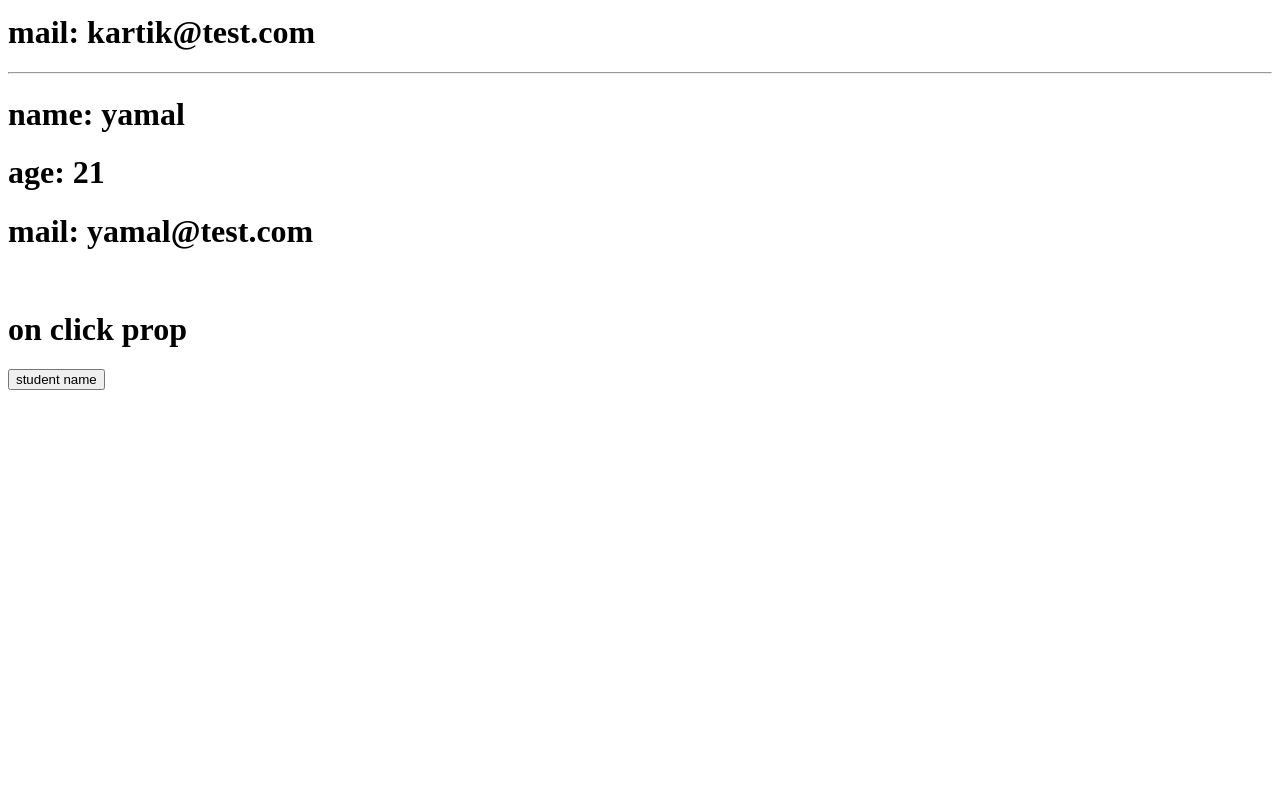
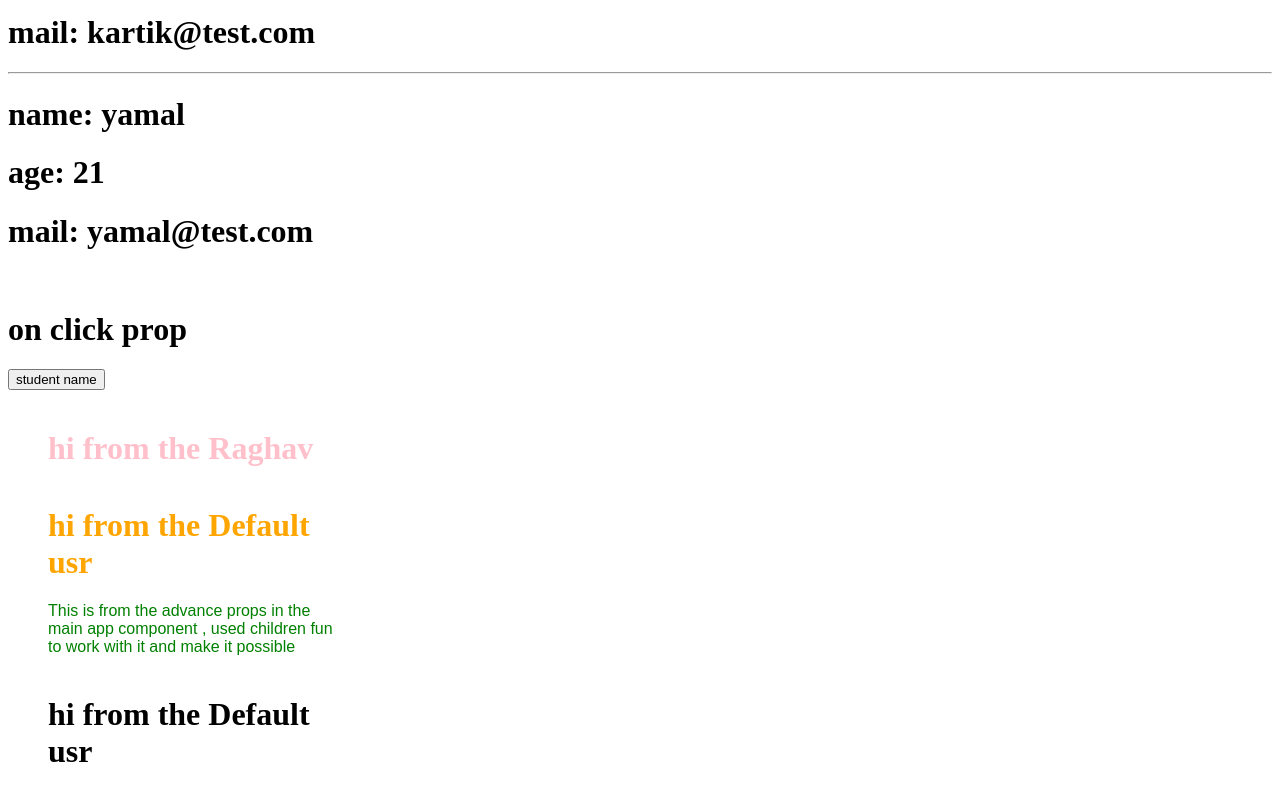
Before and after one commit to amicable-dev/reactPractice, a React (Vite) app: page / in a window 1280 px wide. Shown: the part 1909-2709 px from the top of the page. Before the commit the page ends 2307 px from the top, so only its background shows below. Built offline with nearby package versions, Linux system fonts and the light colour scheme.

Commit message:
advance props is added

```diff
--- /dev/null
+++ b/src/AdvancrProps.jsx
@@ -0,0 +1,10 @@
+const AdvanceProps=({potato='Default usr',children,h1color,color})=>
+{
+   return(
+   <div style={{color:h1color,margin:'40px',border:'solid {color}',width:'300px'}}>
+      <h1 style={{color:color}} >hi from the {potato}</h1>
+      {children}
+   </div>
+   )
+}
+export default AdvanceProps;
--- a/src/App.jsx
+++ b/src/App.jsx
@@ -4,6 +4,7 @@ import Button from './Button.jsx';
 import States from './States.jsx';
 import Toggle from './Toggle.jsx';
 import Props from './Props.jsx';
+import AdvanceProps from './AdvancrProps.jsx'
 function App() {
   function addiation(a, b) {
     return a + b;
@@ -33,6 +34,12 @@ function App() {
       <Toggle/>
       <hr />
       <Props />
+      <br />
+      <AdvanceProps color='pink' potato='Raghav'/>
+      <AdvanceProps h1color='orange'>
+        <h2 style={{color:'green',font:'message-box'}}>This is from the advance props in the main app component , used children fun to work with it and make it possible</h2>
+      </AdvanceProps>
+      <AdvanceProps />
     </>
   );
 }
```
